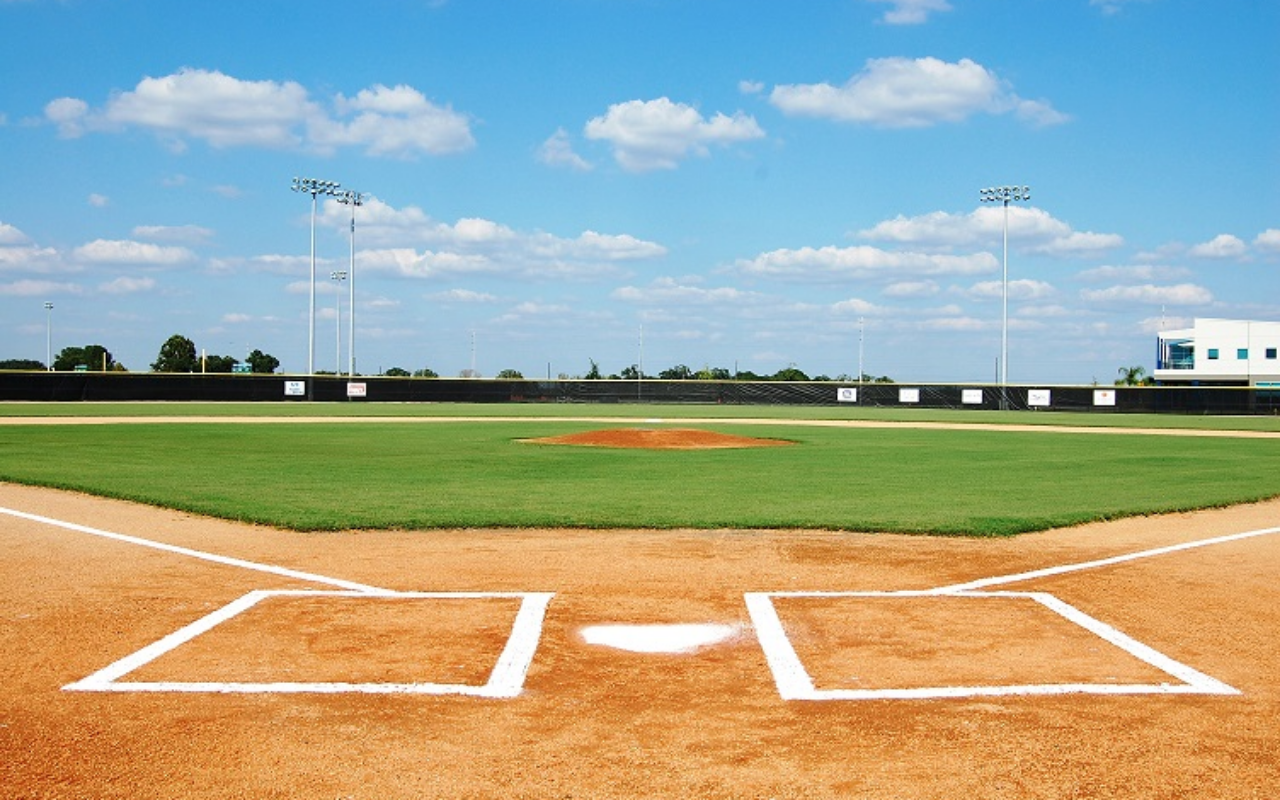
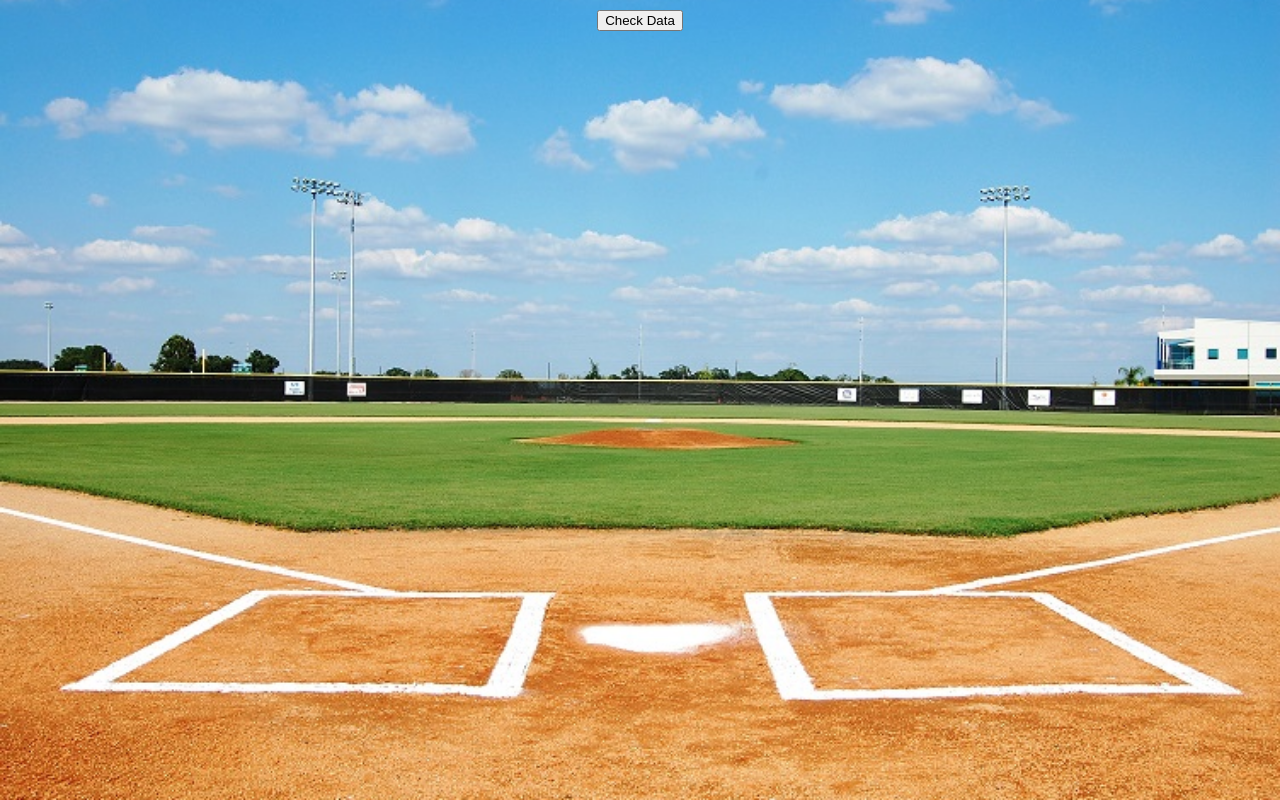
Before and after one commit to JinseiNai/Baseball-Stat-Keeper, a React (Create React App) app in the folder stat-app/: page /profile in a window 1280 px wide. Built offline with nearby package versions, Linux system fonts and the light colour scheme.

Commit message:
npm mongodb

```diff
--- a/stat-app/package.json
+++ b/stat-app/package.json
@@ -4,6 +4,7 @@
   "private": true,
   "dependencies": {
     "materialize-css": "^1.0.0-rc.2",
+    "mongodb": "^3.3.2",
     "react": "^16.9.0",
     "react-dom": "^16.9.0",
     "react-router-dom": "^5.0.1",
--- a/stat-app/src/components/profile-page.js
+++ b/stat-app/src/components/profile-page.js
@@ -9,13 +9,16 @@ class ProfilePage extends React.Component {
         }
     }
 
+    CheckData = () => {
+        console.log({FakeData});
+    }
 
     render() {
         return (
             <div className="profilePage">
                 {/* Section where profile info goes */}
                 <div>
-
+                    <button onClick={this.CheckData}>Check Data</button>
                 </div>
             </div>
         )
```
Also changed, not shown: 1 other file (tests, documents, lock files or other folders).
